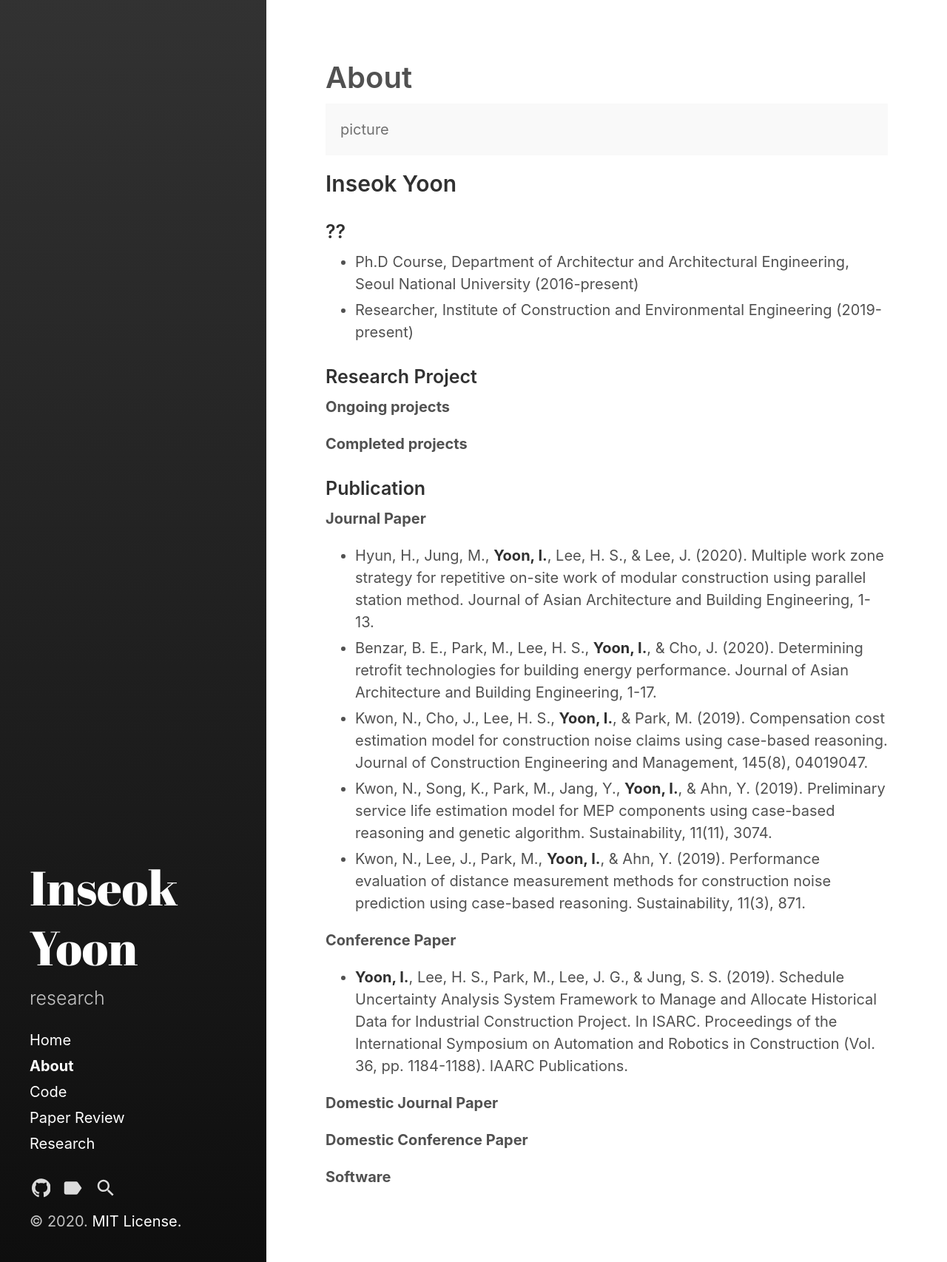
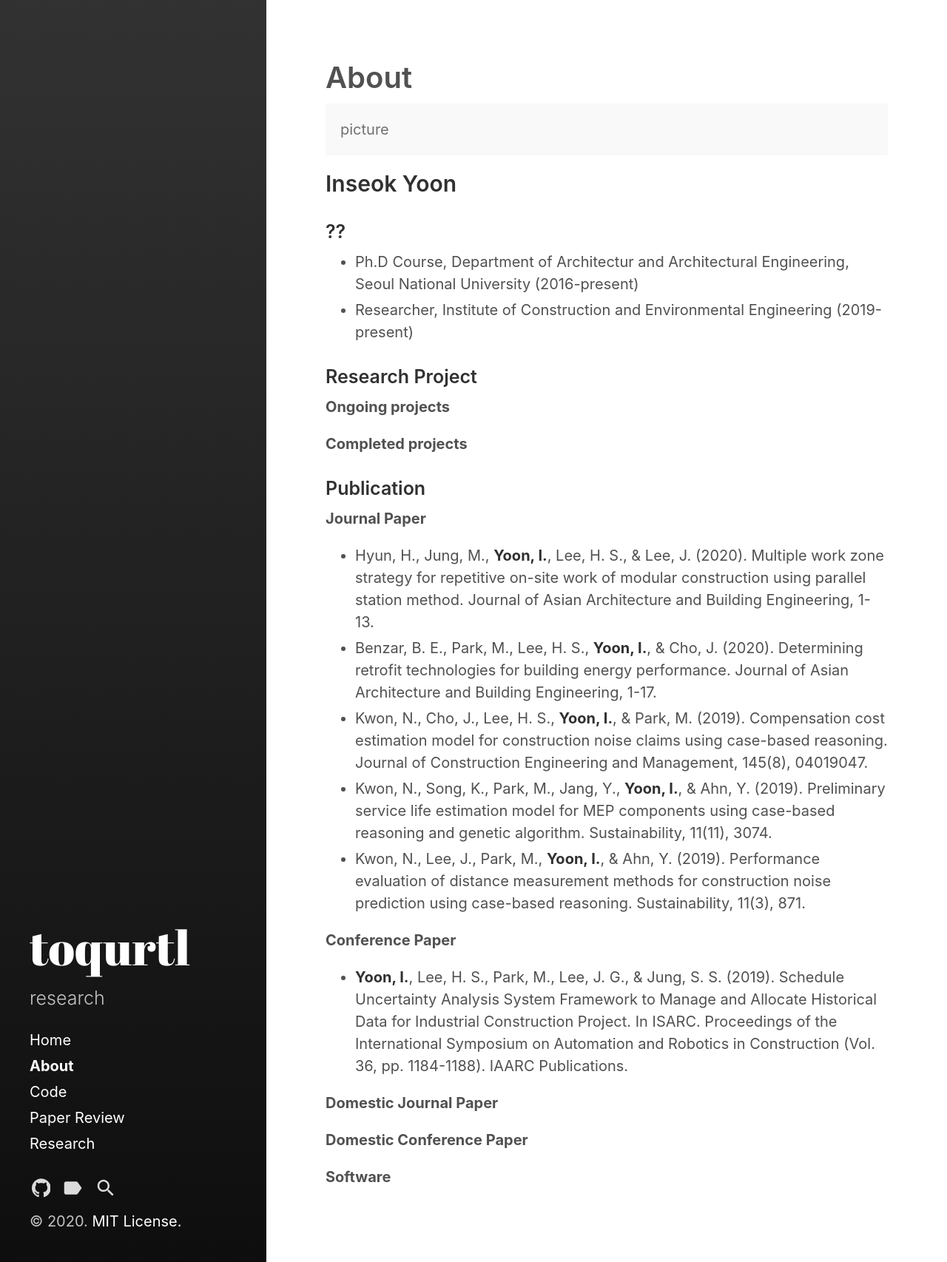
Before and after one commit to toqurtl/toqurtl.github.io, a Jekyll site: the page built from about.md, in a window 1280 px wide. Shown: the whole page at 74% size. Built offline with Jekyll 4.4.1, drawn with Linux system fonts in a browser that asks for light colours.

```diff
--- a/_config.yml
+++ b/_config.yml
@@ -3,10 +3,10 @@
 highlighter:      rouge
 
 # Setup
-title:            Inseok Yoon
+title:            toqurtl
 tagline:          'A Jekyll theme'
 description:      'research'
-url:              'https://toqurtl.github/'
+url:              '/'
 baseurl:          # the optional subpath of your site, e.g. "/blog"
                   # NB: This applies to all pages in your Jekyll site.
                   # If you want to move just the blog index pages but keep
```
